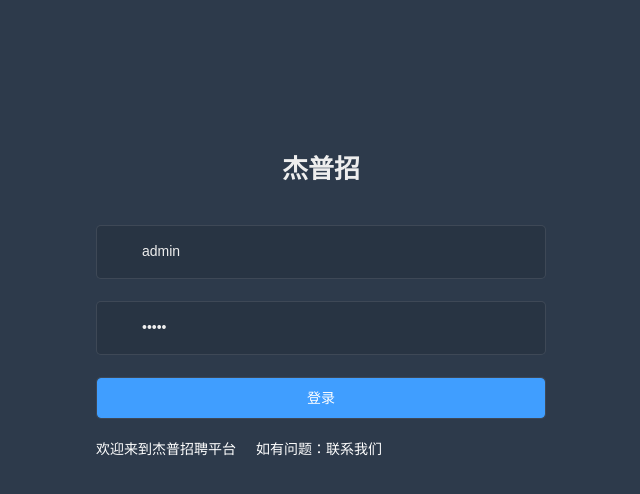
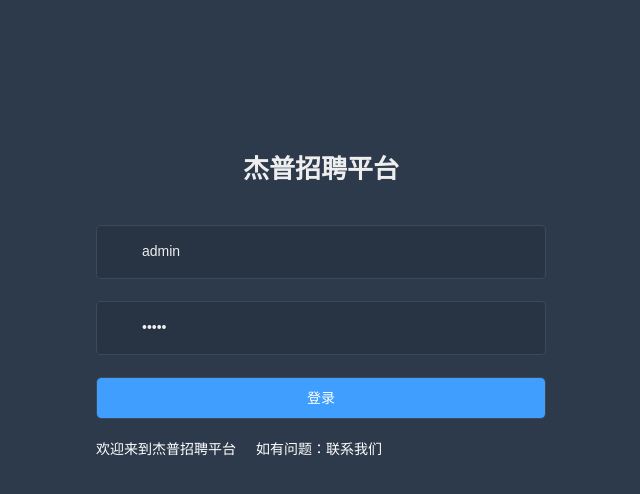
Before and after one commit to xbingteam/zhaoping, a Vue app: page /wantForJobContact#/login in a window 1280 px wide. Shown: the top 494 px of the page, without its empty margins (319-959 px from the left). Built offline with nearby package versions, Linux system fonts and the light colour scheme; what mavon-editor would draw is missing.

Commit message:
组长的提交

```diff
--- a/src/views/login/index.vue
+++ b/src/views/login/index.vue
@@ -15,7 +15,7 @@
       auto-complete="on"
       label-position="left"
     >
-      <h3 class="title">杰普招</h3>
+      <h3 class="title">杰普招聘平台</h3>
       <el-form-item prop="username">
         <span class="svg-container">
           <svg-icon icon-class="user" />
```
